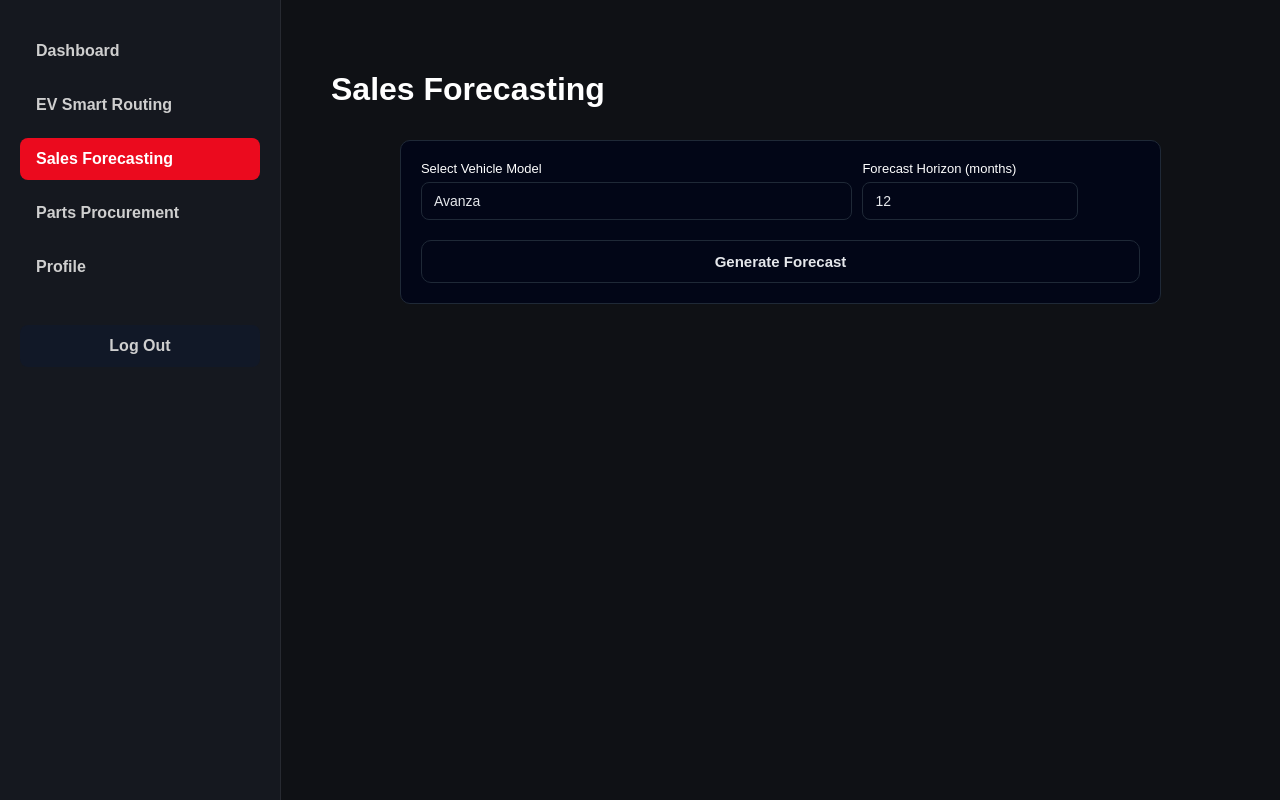
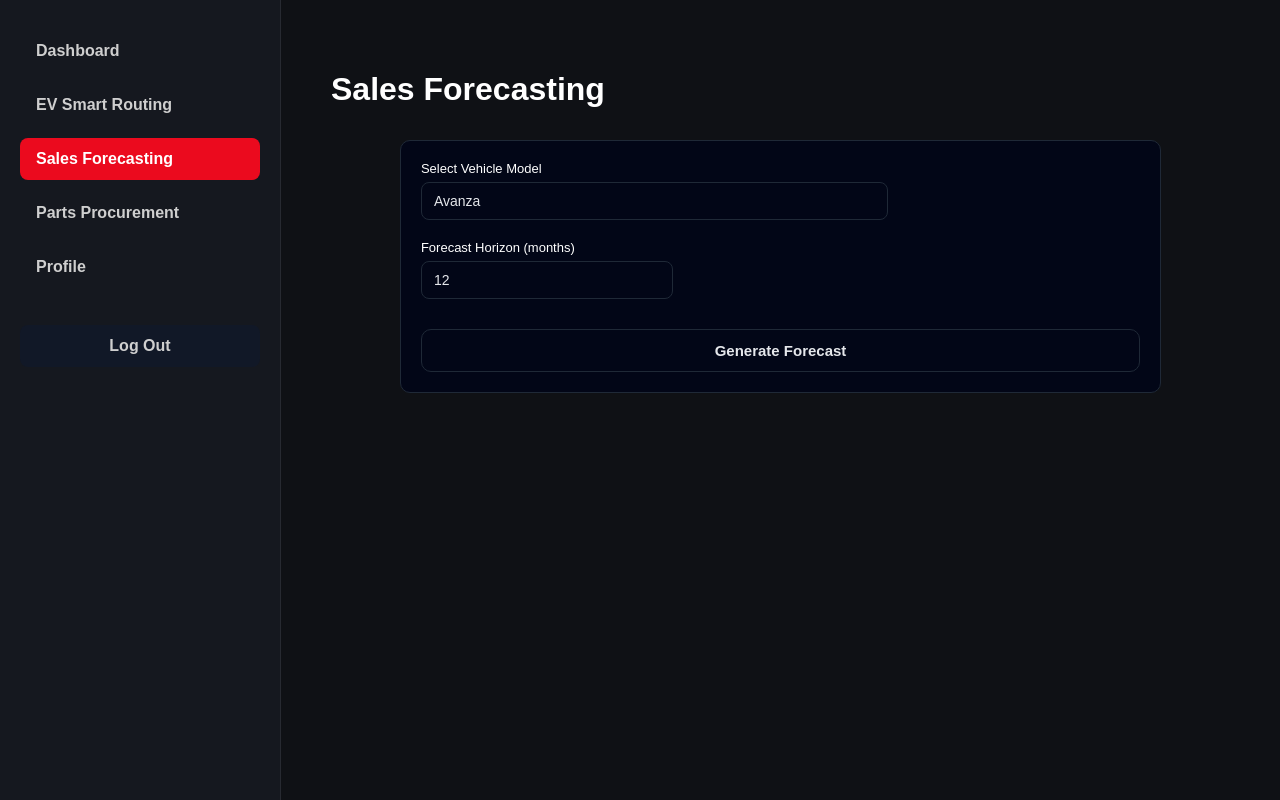
Before and after one commit to charles-balingit/SofdesProject, a Flask app: page /sales-forecasting in a window 1280 px wide. Shown: the part 71-871 px from the top of the page. Run offline with Flask 3, Linux system fonts and the light colour scheme; the visitor is signed in with stand-in values (Sample User, id 1).

Commit message:
sales-forecast design

```diff
--- a/app/static/css/styles.css
+++ b/app/static/css/styles.css
@@ -1015,19 +1015,19 @@ select {
     border: 1px solid #1f2937;
     width: 80%;
     margin: 10px auto;
-    gap: 10px;
+    gap: 20px;
 }
 
 .left-row {
     display: flex;
     flex-direction: column;
-    width: 60%;
+    width: 65%;
 }
 
 .right-row {
     display: flex;
     flex-direction: column;
-    width: 30%;
+    width: 35%;
 }
 
 /* labels */
```
